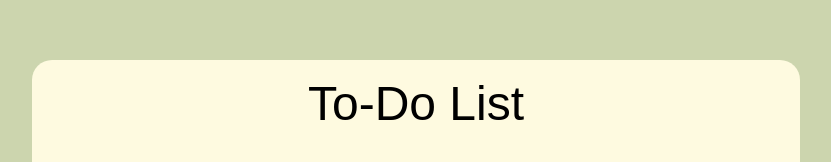
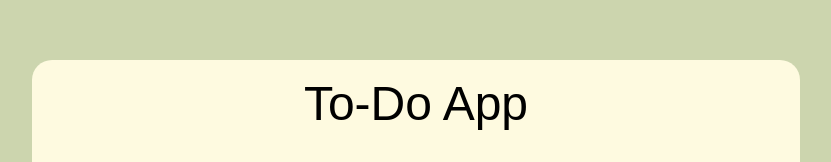
Before and after one commit to Biggie-techz/ToDo-List, a plain HTML site: page index.html in a window 1280 px wide. Shown: the part 231-393 px from the top of the page, without its empty margins (224-1055 px from the left). Drawn offline with Linux system fonts and the light colour scheme; a web font is replaced by a local one.

Commit message:
Update index.html

```diff
--- a/index.html
+++ b/index.html
@@ -4,14 +4,14 @@
 <head>
     <meta charset="UTF-8">
     <meta name="viewport" content="width=device-width, initial-scale=1.0">
-    <title>To-do list</title>
+    <title>To-do App</title>
 
     <link rel="stylesheet" href="style.css">
 </head>
 
 <body>
     <div class="container" id="container">
-        <h1>To-Do List</h1>
+        <h1>To-Do App</h1>
         <div class="input">
             <input type="text" id="input" placeholder="Enter your task">
             <button id="add">Add</button>
```
